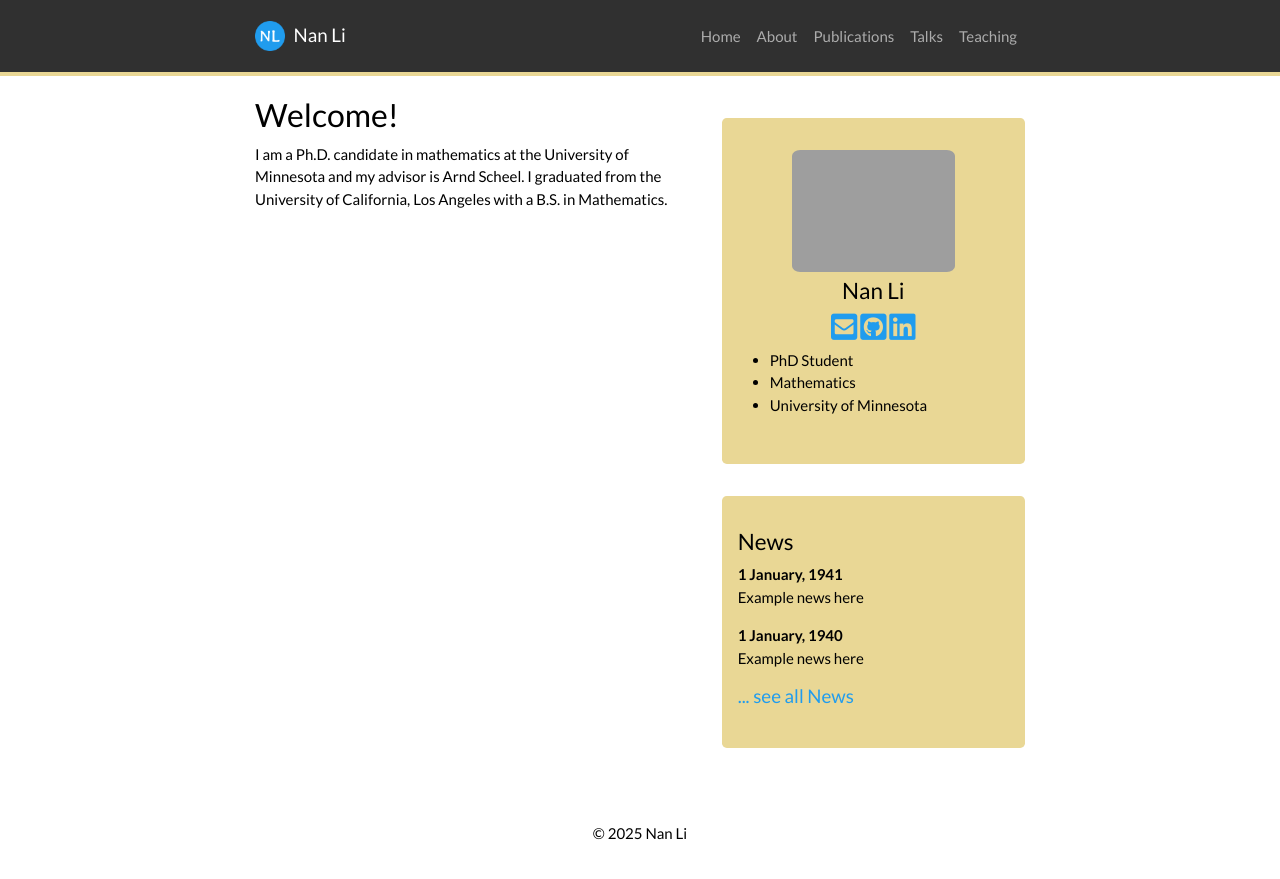
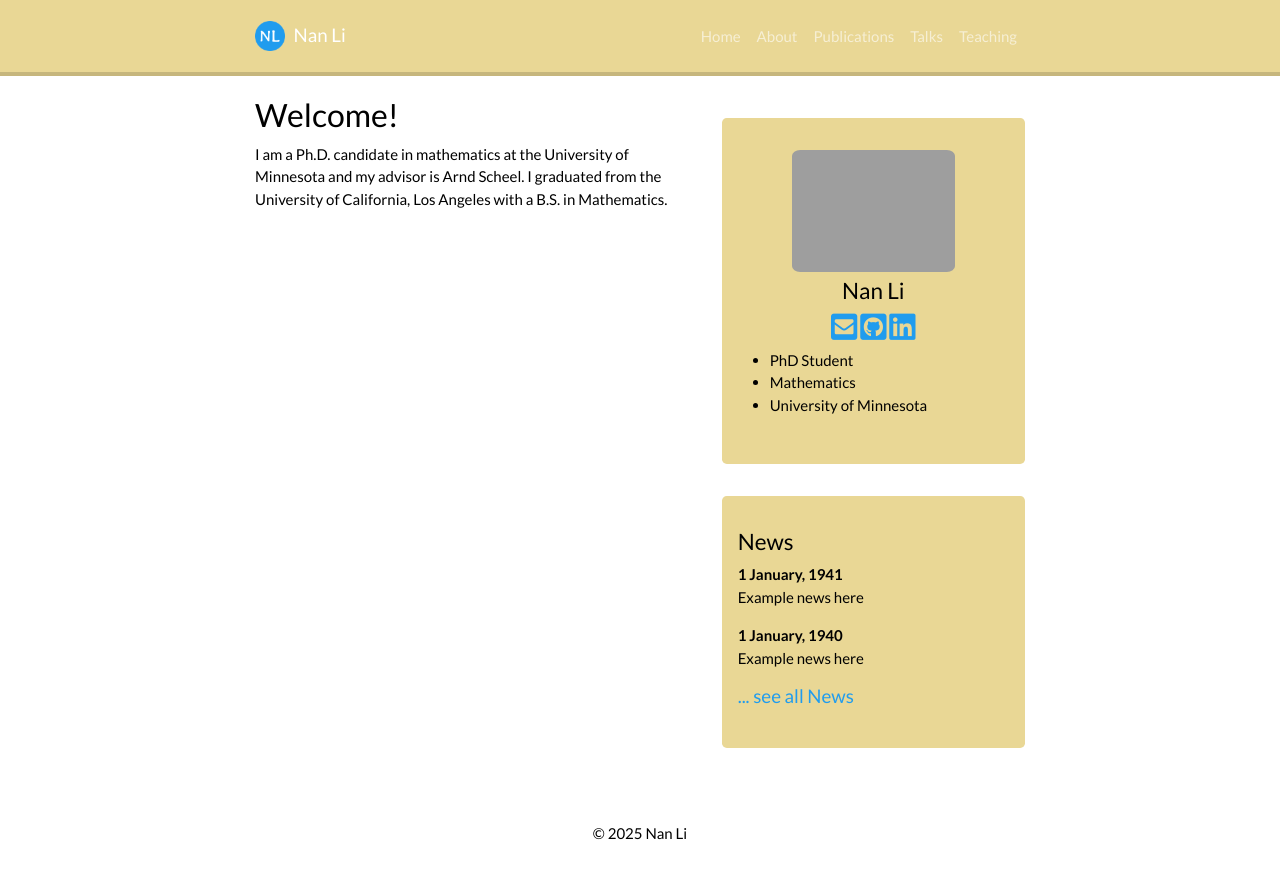
Before and after one commit to eigennan/eigennan.github.io, a Jekyll site: the page built from _pages/home.md, in a window 1280 px wide. Shown: the top 879 px of the page. Built offline with Jekyll 4.4.1, drawn with Linux system fonts in a browser that asks for light colours; a style sheet for code colours, icons or effects is not loaded.

Commit message:
Update main.scss

```diff
--- a/assets/main.scss
+++ b/assets/main.scss
@@ -73,8 +73,7 @@ body {
 
 .navbar {
   margin-bottom: 20px;
-  border-bottom: 4px solid #e9d795;
-  color: #e9d795;
+  border-bottom: 4px solid #c6b67d;
 }
 
 .navbar-text {
@@ -84,3 +83,7 @@ body {
 .nav-tabs {
   border-bottom: 1px solid #ffffff;
 }
+
+.bg-dark {
+  background-color: #e9d795 !important;
+}
```
